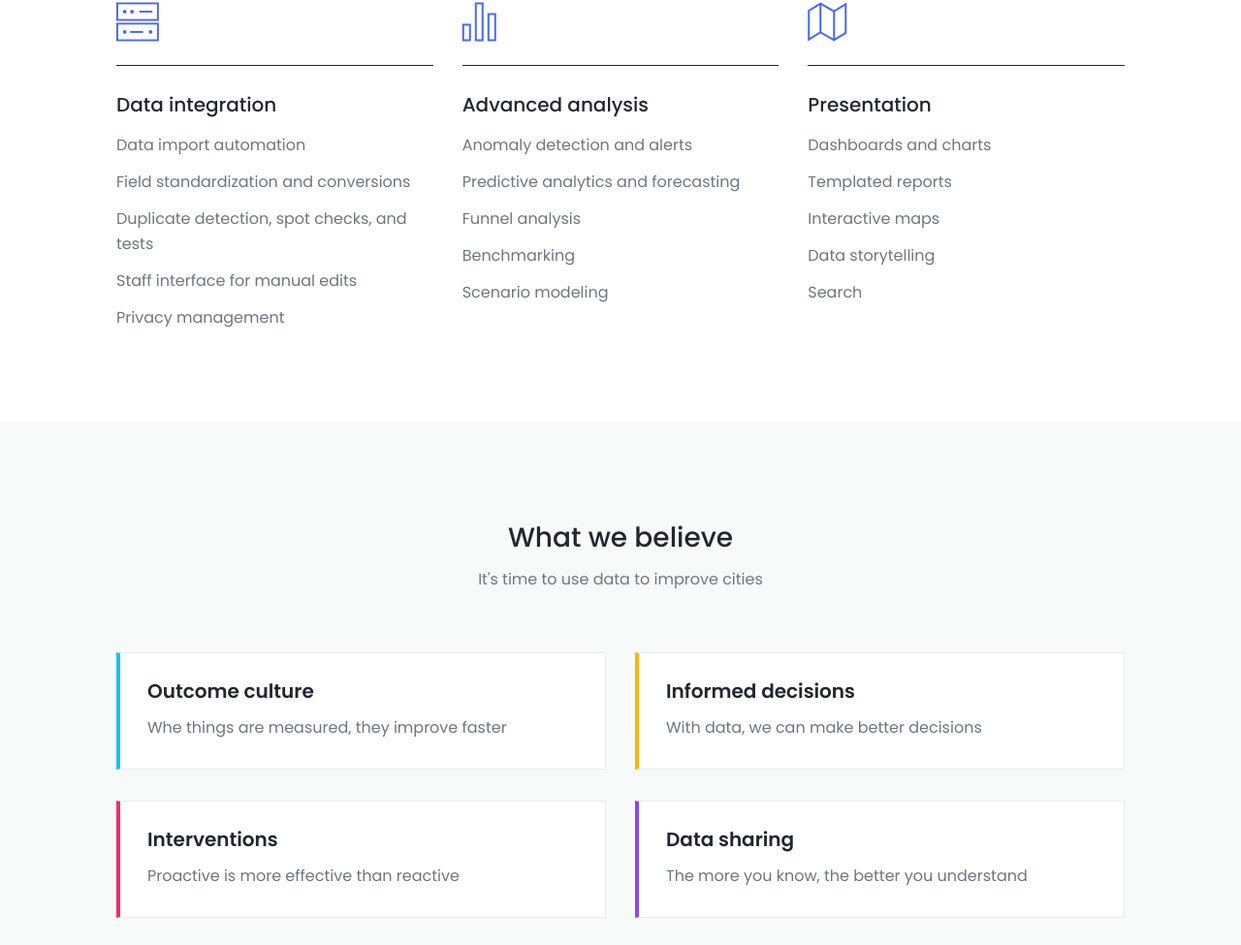
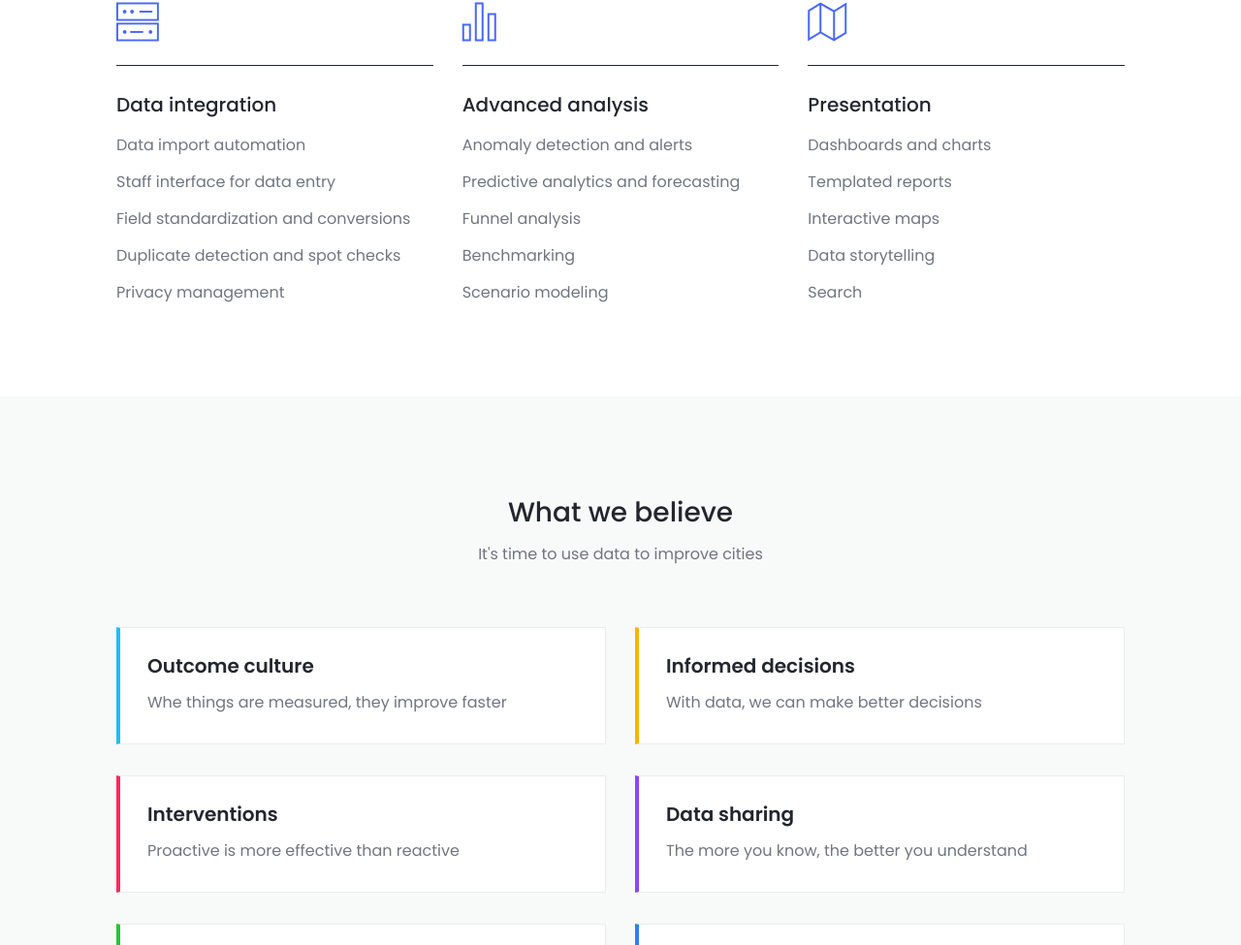
Before and after one commit to openland/statecrafthq.github.io, a plain HTML site: page index.html in a window 1280 px wide. Shown: the part 2156-3131 px from the top of the page at 97% size. Drawn offline with Linux system fonts and the light colour scheme; files whose address does not match are found by name.

Commit message:
Copy fix

```diff
--- a/index.html
+++ b/index.html
@@ -118,9 +118,9 @@
             <div class="features--label">Data integration</div>
             <ul class="features--list">
               <li>Data import automation</li>
+              <li>Staff interface for data entry</li>
               <li>Field standardization and conversions</li>
-              <li>Duplicate detection, spot checks, and tests</li>
-              <li>Staff interface for manual edits</li>
+              <li>Duplicate detection and spot checks</li>
               <li>Privacy management</li>
             </ul>
           </div>
```
